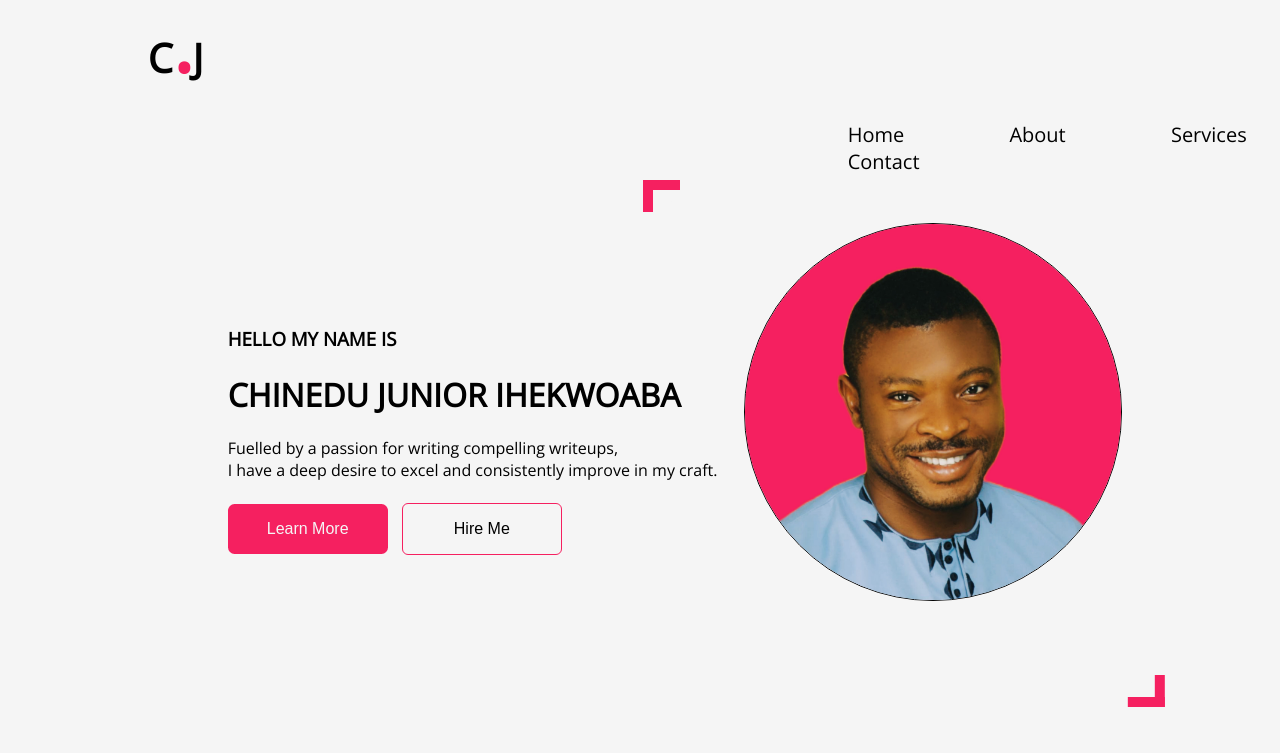
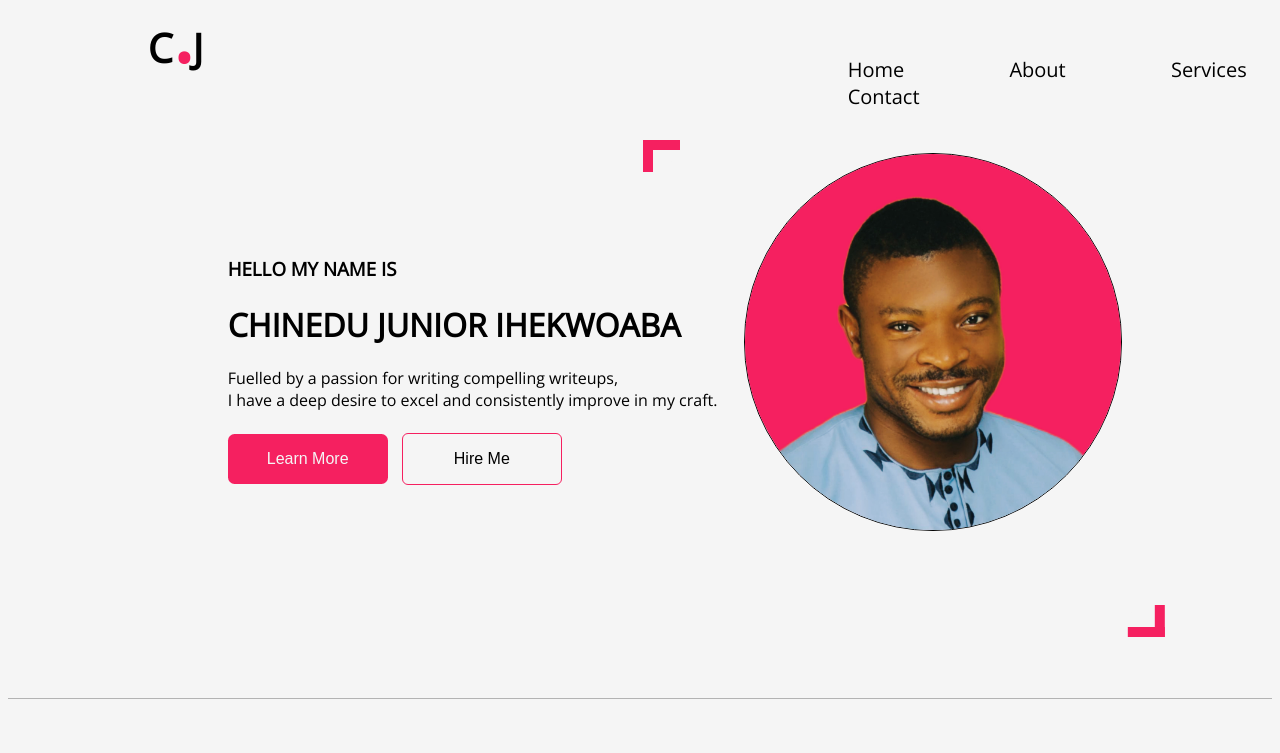
Before and after one commit to fortunej16/cj, a plain HTML site: page index.html in a window 1280 px wide. Shown: the top 753 px of the page. Drawn offline with nearby package versions, Linux system fonts and the light colour scheme; grey boxes are pictures that could not be loaded.

Commit message:
Update style.css

```diff
--- a/style.css
+++ b/style.css
@@ -21,14 +21,14 @@ img{
     background-color: whitesmoke;
     height: 60px;
     font-size: 20px;
-    margin-top: 0px;
+    margin-top: -70px;
 }
 
 ul{
     list-style: none;
     display: inline-block;
     margin-left: 700px;
-    margin-top: -60px
+    margin-top: 0px
 }
 
 li{
@@ -41,6 +41,10 @@ a{
     list-style: none;
     color: black;
     margin-left: 100px;
+}
+
+.dil{
+   margin-top: -55px;
 }
 
 .h11{
@@ -108,7 +112,7 @@ button:hover{
     border-bottom: transparent;
     border-right: transparent;
     right: 600px;
-    top: 180px;
+    top: 140px;
     color: whitesmoke;
 }
 
@@ -119,7 +123,7 @@ button:hover{
     border-bottom: transparent;
     border-right: transparent;
     right: 115px;
-    top: 675px;
+    top: 605px;
     color: whitesmoke;
     transform: rotate(180deg);
 }
```
